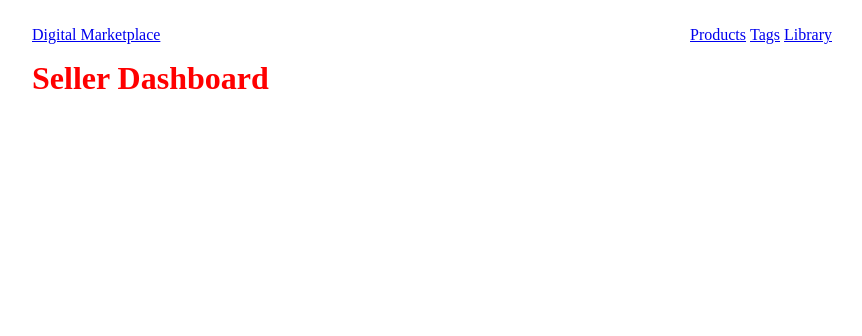
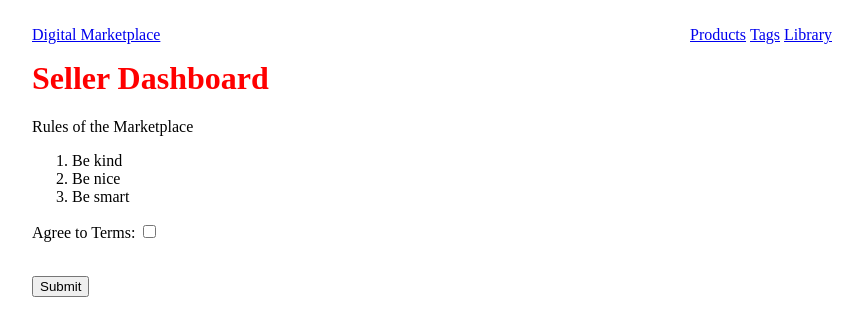
Before and after one commit to EgonSaks/digital_marketplace, a Django app: template src/templates/sellers/dashboard.html in a window 1280 px wide. Shown: the top 336 px of the page, without its empty margins (208-1070 px from the left). Run offline with Django 3.2, Linux system fonts and the light colour scheme; the template is opened without the code that fills it: values that come from a table or form of the project are taken from there, others are empty; some libraries are stand-ins or nearby versions.

Commit message:
Add Seller form

```diff
--- /dev/null
+++ b/src/sellers/forms.py
@@ -0,0 +1,4 @@
+from django import forms
+
+class NewSellerForm(forms.Form):
+    agree = forms.BooleanField(label='Agree to Terms', widget=forms.CheckboxInput)
--- a/src/templates/sellers/dashboard.html
+++ b/src/templates/sellers/dashboard.html
@@ -2,4 +2,24 @@
 
 {% block content %}
 <h1>Seller Dashboard</h1>
+
+Rules of the Marketplace
+
+<form method="POST" action=''> {% csrf_token %}
+    <ol>
+        <li>
+            Be kind
+        </li>
+        <li>
+            Be nice
+        </li>
+        <li>
+            Be smart
+        </li>
+    </ol>
+{{ form.as_p }}
+<br/>
+<input type='submit'/>
+</form>
+
 {% endblock %}
```
Also changed, not shown: src/sellers/views.py (+14 -2 lines).
